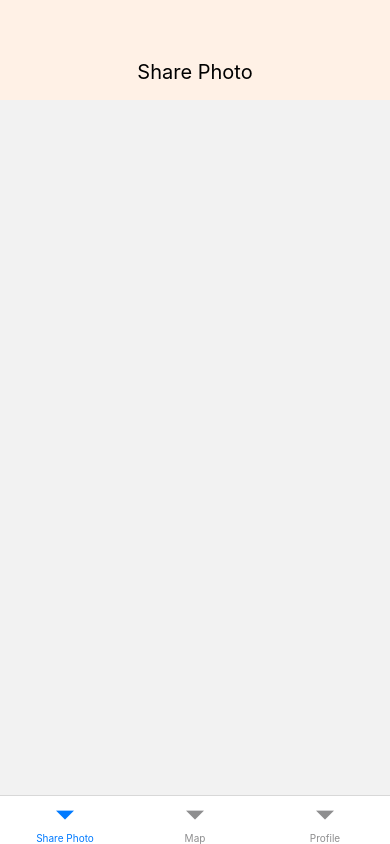
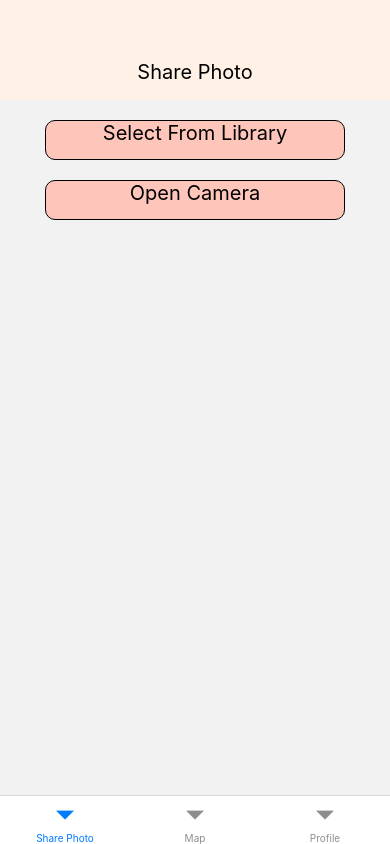
Before and after one commit to patika-218-akbank-reactnative-bootcamp/assignment-6-gulbaharee, a React Native app: screen /Home in a window 390 px wide. Built offline with nearby package versions, Linux system fonts and the light colour scheme.

Commit message:
new pages added

```diff
--- a/src/navigator/StackNavigator.js
+++ b/src/navigator/StackNavigator.js
@@ -1,24 +1,37 @@
-import {NavigationContainer} from '@react-navigation/native';
-import {createNativeStackNavigator} from '@react-navigation/native-stack';
-import SignIn from '../pages/SignIn';
-import SignUp from '../pages/SignUp';
-import Home from '../pages/Home';
-
+import { NavigationContainer } from "@react-navigation/native";
+import { createNativeStackNavigator } from "@react-navigation/native-stack";
+import SignIn from "../pages/SignIn";
+import SignUp from "../pages/SignUp";
+import Home from "../pages/Home";
+import Photos from "../pages/Photos";
+import Camera from "../pages/Camera";
 
 const Stack = createNativeStackNavigator();
 
-const StackNavigator = ()=>{
-
-
-    return(
-        <NavigationContainer>
-            <Stack.Navigator>
-                <Stack.Screen name="Sign In" component={SignIn} options={{headerShown:false}}/>
-                <Stack.Screen name='Sign Up' component={SignUp} options={{headerShown:false}}/>
-                <Stack.Screen name='Home' component={Home} options={{headerShown:false}}/>
-            </Stack.Navigator>
-        </NavigationContainer>
-    )
-}
+const StackNavigator = () => {
+  return (
+    <NavigationContainer>
+      <Stack.Navigator>
+        <Stack.Screen
+          name="Sign In"
+          component={SignIn}
+          options={{ headerShown: false }}
+        />
+        <Stack.Screen
+          name="Sign Up"
+          component={SignUp}
+          options={{ headerShown: false }}
+        />
+        <Stack.Screen
+          name="Home"
+          component={Home}
+          options={{ headerShown: false }}
+        />
+        <Stack.Screen name="Photos" component={Photos} />
+        <Stack.Screen name="Camera" component={Camera} />
+      </Stack.Navigator>
+    </NavigationContainer>
+  );
+};
 
 export default StackNavigator;
--- /dev/null
+++ b/src/pages/Camera.js
@@ -0,0 +1,13 @@
+import React from "react";
+import { View, Text } from "react-native";
+import Header from "../components/header";
+
+const Camera = () => {
+  return (
+    <View>
+      <Text>Camera</Text>
+    </View>
+  );
+};
+
+export default Camera;
--- /dev/null
+++ b/src/pages/Photos.js
@@ -0,0 +1,13 @@
+import React from "react";
+import { View,Text } from "react-native";
+import Header from "../components/header";
+
+const Photos=()=>{
+    return(
+        <View>
+            <Text>Photo</Text>
+        </View>
+    )
+}
+
+export default Photos;
--- a/src/pages/SharePhoto.js
+++ b/src/pages/SharePhoto.js
@@ -1,13 +1,30 @@
 import React from "react";
-import { View,Text } from "react-native";
-import Header from '../components/header';
+import { View, StyleSheet } from "react-native";
+import Header from "../components/header";
+import Button from "../components/button";
+import { useNavigation } from "@react-navigation/native";
 
-const SharePhoto=()=>{
-    return(
-        <View>
-            <Header title="Share Photo"/>
-        </View>
-    )
-}
+const SharePhoto = () => {
+  const {navigate} = useNavigation();
+
+  return (
+    <View>
+      <Header title="Share Photo" />
+      <View style={styles.container}>
+        <Button
+          placeholder="Select From Library"
+          onPress={() => navigate("Photos")}
+        />
+        <Button placeholder="Open Camera" onPress={() => navigate("Camera")} />
+      </View>
+    </View>
+  );
+};
 
 export default SharePhoto;
+
+const styles = StyleSheet.create({
+  container: {
+    alignItems: "center",
+  },
+});
```
